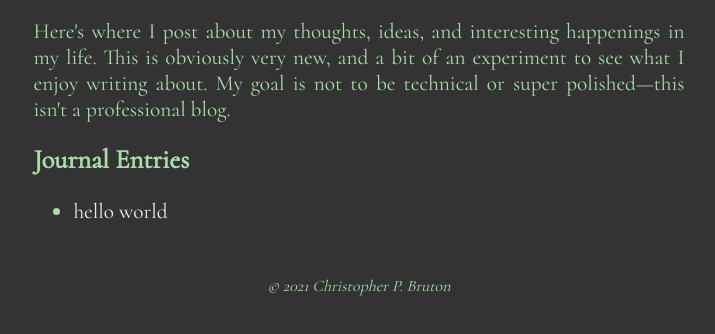
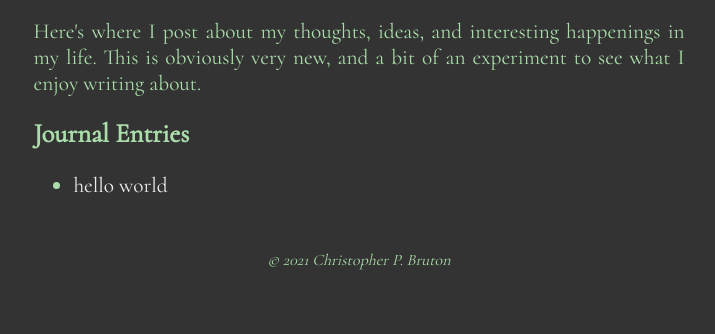
Before and after one commit to cpbruton/bruton.tech, an Eleventy site: page journal/index.njk in a window 1280 px wide. Shown: the part 104-438 px from the top of the page, without its empty margins (281-996 px from the left). Built offline with nearby package versions, Linux system fonts and the light colour scheme; Eleventy itself is replaced by a stand-in of ours; files that its build step writes are made by us from their sources.

Commit message:
edit journal index text

```diff
--- a/journal/index.njk
+++ b/journal/index.njk
@@ -4,8 +4,7 @@ layout: base.njk
 ---
 <p>Here's where I post about my thoughts, ideas, and interesting happenings in
 my life. This is obviously very new, and a bit of an experiment to see what I
-enjoy writing about. My goal is not to be technical or super polished&mdash;this
-isn't a professional blog.</p>
+enjoy writing about.</p>
 <h2>Journal Entries</h2>
 <ul>
 {%- for post in collections.journal | reverse -%}
```
